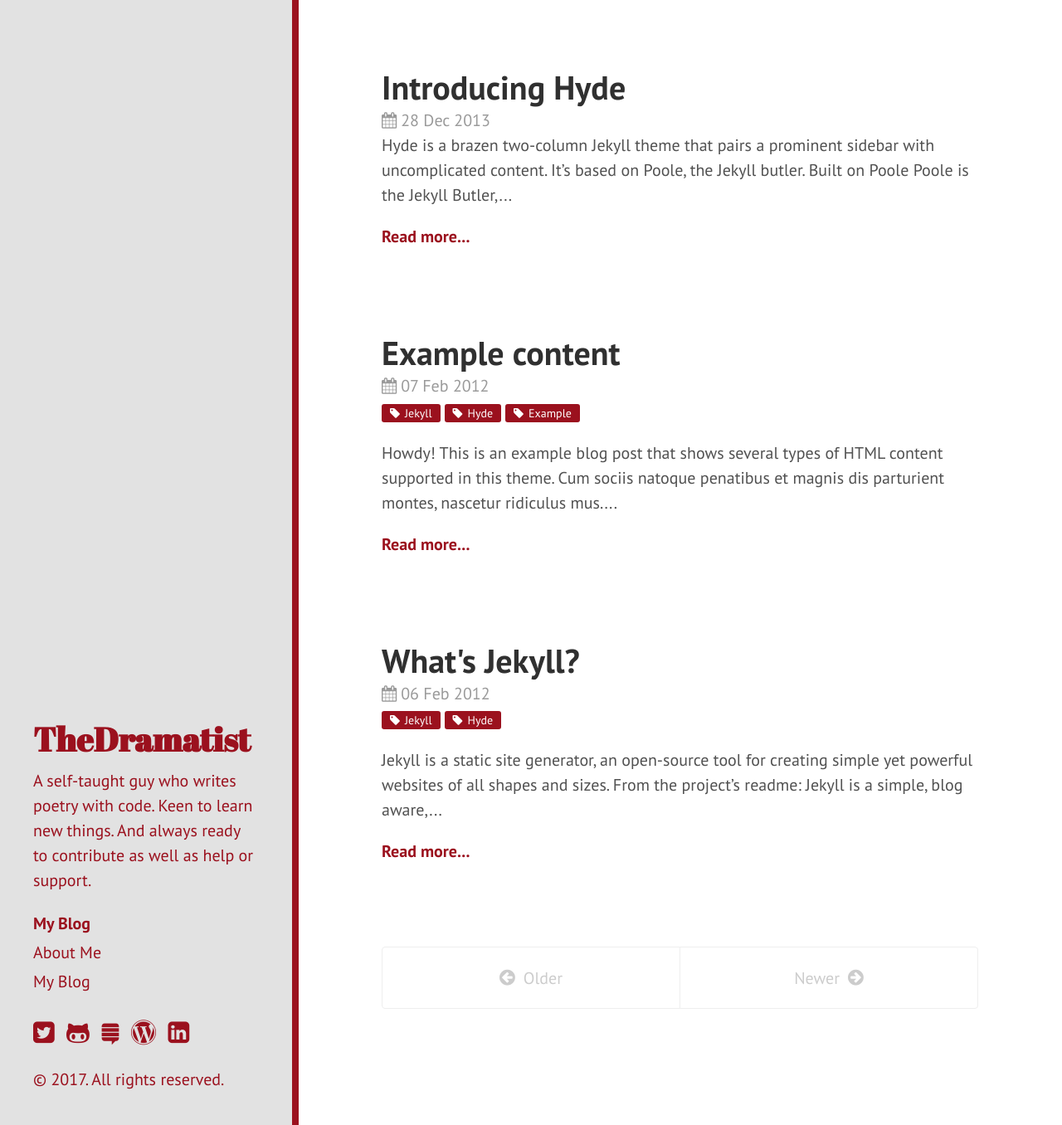
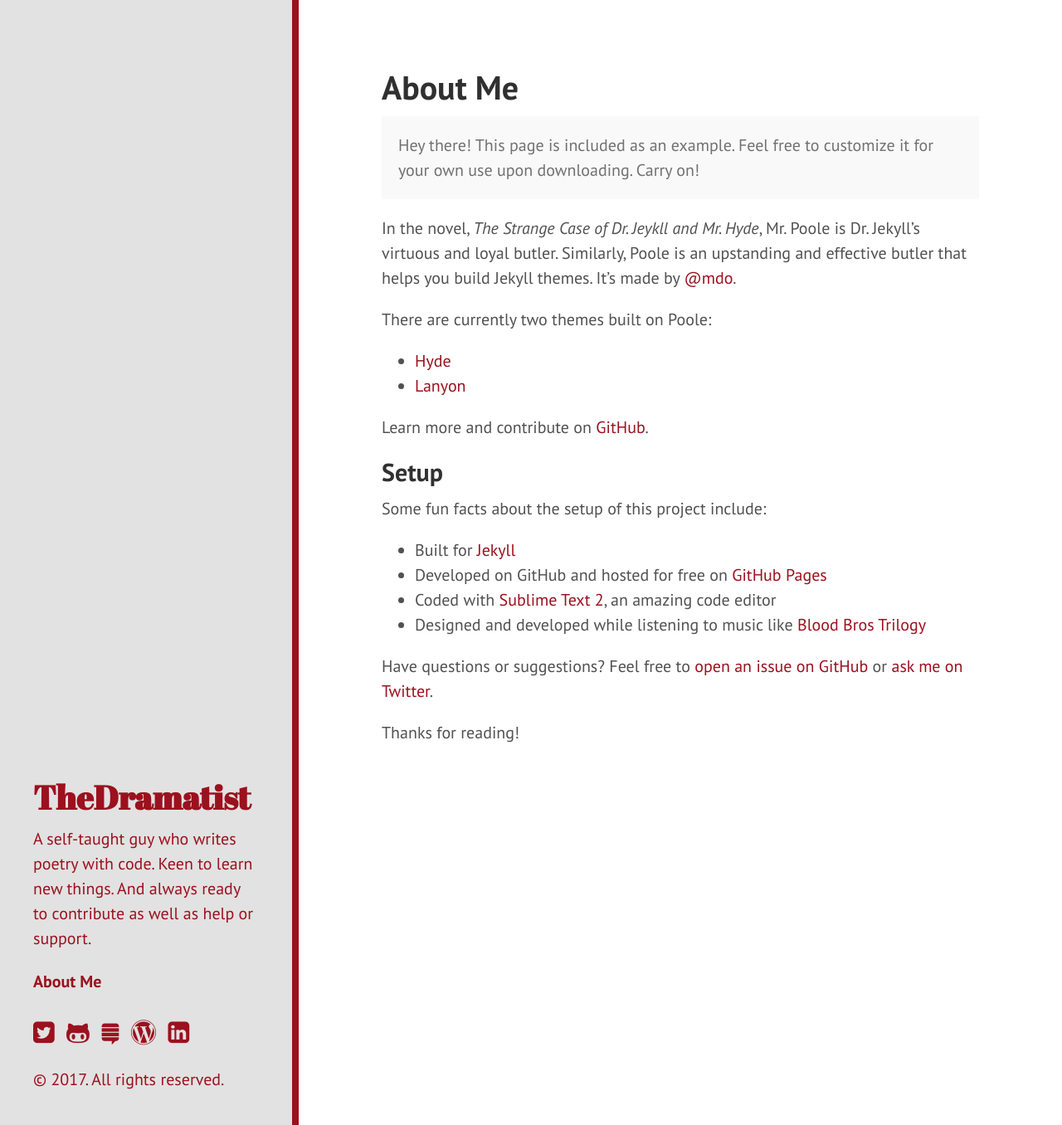
Before and after one commit to khanrn/codemascot.github.io, a Jekyll site: the page built from index.html, in a window 1280 px wide and 1356 px high. Shown: the whole window at 83% size. Built offline with Jekyll 4.4.1, drawn with Linux system fonts in a browser that asks for light colours; Markdown is read by kramdown in place of the engine named in the settings; the list of posts is cut into pages by our own code.

Commit message:
Another My Blog

```diff
--- a/_includes/sidebar.html
+++ b/_includes/sidebar.html
@@ -10,7 +10,7 @@
     </div>
 
     <nav class="sidebar-nav">
-      <a class="sidebar-nav-item{% if page.url == "/" %} active{% endif %}" href="{{ site.baseurl }}">My Blog</a>
+      <a class="sidebar-nav-item{% if page.url == "/" %} active{% endif %}" href="{{ site.baseurl }}">About Me</a>
 
       {% comment %}
         The code below dynamically generates a sidebar nav of pages with
--- a/index.html
+++ b/index.html
@@ -1,39 +1,28 @@
 ---
 layout: default
-title: Home
+title: About Me
 ---
 
-<div class="posts">
-  {% for post in paginator.posts %}
-  <div class="post">
-    <h1 class="post-title">
-      <a href="{{ post.url }}">
-        {{ post.title }}
-      </a>
-    </h1>
-    <span class="post-date">{{ post.date | date_to_string }}</span>
-    {% unless post.categories == empty %}
-    <div class="categories"><span>{{ post.categories | join: '</span><span>' }}</span></div>
-    {% endunless %}
-    {{ post.content | strip_html | truncatewords:30 }}
-    <a class="read-more" href="{{ post.url }}">Read more...</a>
-  </div>
-  {% endfor %}
+<div class="page">
+	<h1 class="page-title">About Me</h1>
+	<p class="message">
+		Hey there! This page is included as an example. Feel free to customize it for your own use upon downloading. Carry on!
+	</p>
+	<p>In the novel, <em>The Strange Case of Dr. Jeykll and Mr. Hyde</em>, Mr. Poole is Dr. Jekyll’s virtuous and loyal butler. Similarly, Poole is an upstanding and effective butler that helps you build Jekyll themes. It’s made by <a href="https://twitter.com/mdo">@mdo</a>.</p>
+	<p>There are currently two themes built on Poole:</p>
+	<ul>
+		<li><a href="http://hyde.getpoole.com">Hyde</a></li>
+		<li><a href="http://lanyon.getpoole.com">Lanyon</a></li>
+	</ul>
+	<p>Learn more and contribute on <a href="https://github.com/poole">GitHub</a>.</p>
+	<h2 id="setup">Setup</h2>
+	<p>Some fun facts about the setup of this project include:</p>
+	<ul>
+		<li>Built for <a href="http://jekyllrb.com">Jekyll</a></li>
+		<li>Developed on GitHub and hosted for free on <a href="https://pages.github.com">GitHub Pages</a></li>
+		<li>Coded with <a href="http://sublimetext.com">Sublime Text 2</a>, an amazing code editor</li>
+		<li>Designed and developed while listening to music like <a href="https://soundcloud.com/maddecent/sets/blood-bros-series">Blood Bros Trilogy</a></li>
+	</ul>
+	<p>Have questions or suggestions? Feel free to <a href="https://github.com/poole/issues/new">open an issue on GitHub</a> or <a href="https://twitter.com/mdo">ask me on Twitter</a>.</p>
+	<p>Thanks for reading!</p>
 </div>
-
-<div class="pagination">
-  {% if paginator.next_page %}
-    <a class="pagination-item older" href="{{ site.baseurl }}page{{paginator.next_page}}">Older</a>
-  {% else %}
-    <span class="pagination-item older">Older</span>
-  {% endif %}
-  {% if paginator.previous_page %}
-    {% if paginator.page == 2 %}
-      <a class="pagination-item newer" href="{{ site.baseurl }}">Newer</a>
-    {% else %}
-      <a class="pagination-item newer" href="{{ site.baseurl }}page{{paginator.previous_page}}">Newer</a>
-    {% endif %}
-  {% else %}
-    <span class="pagination-item newer">Newer</span>
-  {% endif %}
-</div>
```
Also changed, not shown: about-me.md (deleted, +0 -30 lines), blog.html (added, +39 -0 lines), my-blog.md (deleted, +0 -39 lines).
